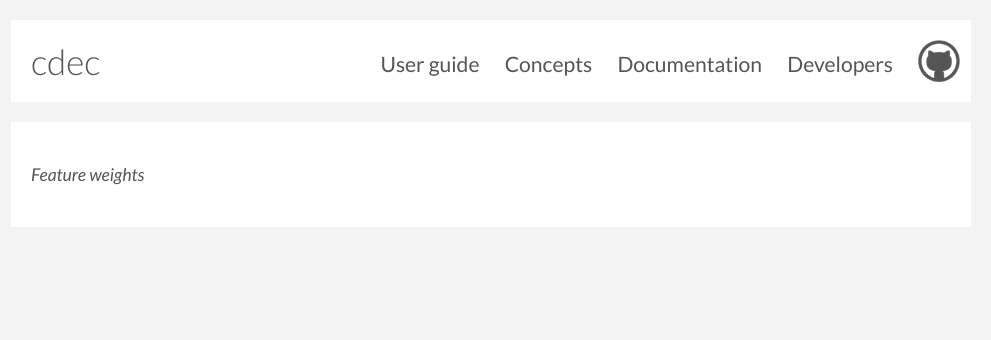
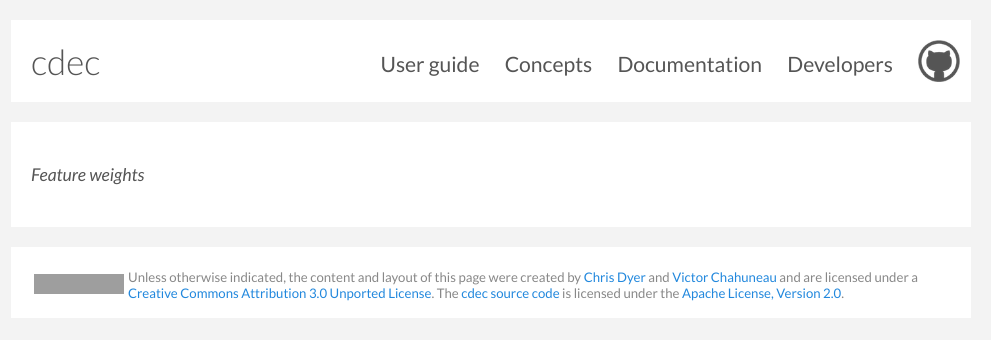
Before and after one commit to cdec/cdec.github.com, a Jekyll site: the page built from concepts/weights.md, in a window 1280 px wide. Shown: the top 340 px of the page, without its empty margins (149-1140 px from the left). Built offline with Jekyll 4.4.1, drawn with Linux system fonts in a browser that asks for light colours; some web fonts are replaced; Markdown is read by kramdown in place of the engine named in the settings; grey boxes are pictures that could not be loaded.

Commit message:
add license info

```diff
--- a/_includes/footer.html
+++ b/_includes/footer.html
@@ -1,4 +1,12 @@
 <script type="text/javascript" src="http://cdn.mathjax.org/mathjax/latest/MathJax.js?config=TeX-AMS-MML_SVG">
 </script>
+
+<div class="footer">
+  <p><table><tr><td><a rel="license" href="http://creativecommons.org/licenses/by/3.0/">
+    <img alt="Creative Commons License" style="border-width:0" src="http://i.creativecommons.org/l/by/3.0/88x31.png" /></a></td><td>
+      Unless otherwise indicated, the content and layout of this page were created by
+      <span xmlns:cc="http://creativecommons.org/ns#" property="cc:attributionName"><a href="http://www.cs.cmu.edu/~cdyer">Chris Dyer</a> and <a href="http://victor.chahuneau.fr">Victor Chahuneau</a></span> and are licensed under a <a rel="license" href="http://creativecommons.org/licenses/by/3.0/">Creative Commons Attribution 3.0 Unported License</a>. The <a href="http://github.com/redpony/cdec">cdec source code</a> is licensed under the <a href="http://www.apache.org/licenses/LICENSE-2.0.html">Apache License, Version 2.0</a>.</td></tr></table>
+</div>
+
 </body>
 </html>
--- a/css/style.css
+++ b/css/style.css
@@ -4,6 +4,15 @@ body {
     font: normal 110% Lato, sans-serif;
     margin: 0;
     color: #555;
+}
+
+*.footer {
+  font-size: 75%;
+  color: #888;
+  padding-top: 6px;
+  padding-bottom: 14px;
+  overflow: hidden;
+  clear: both;
 }
 
 body > * {
```
